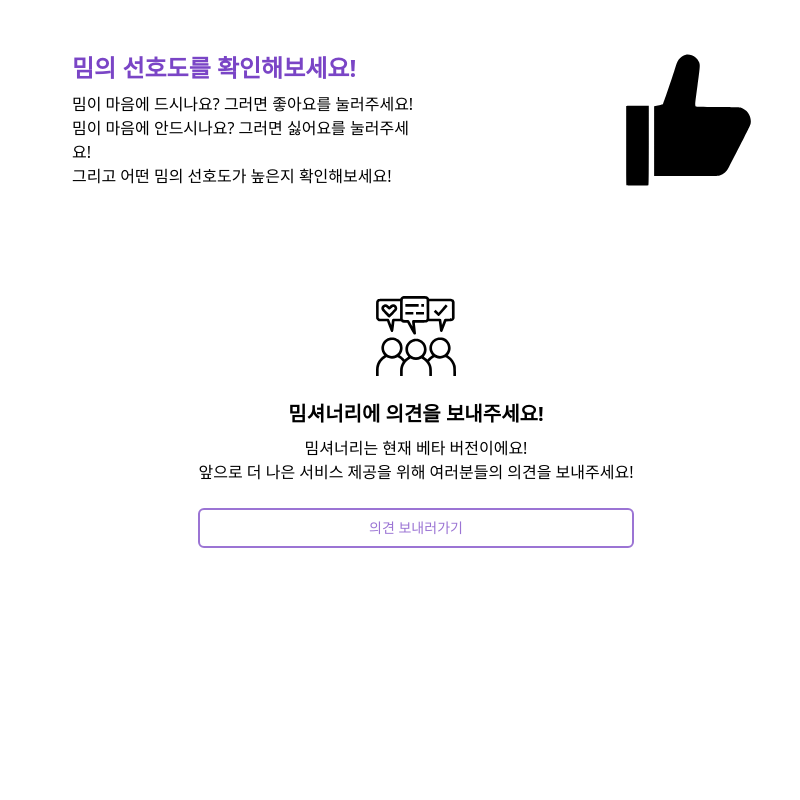
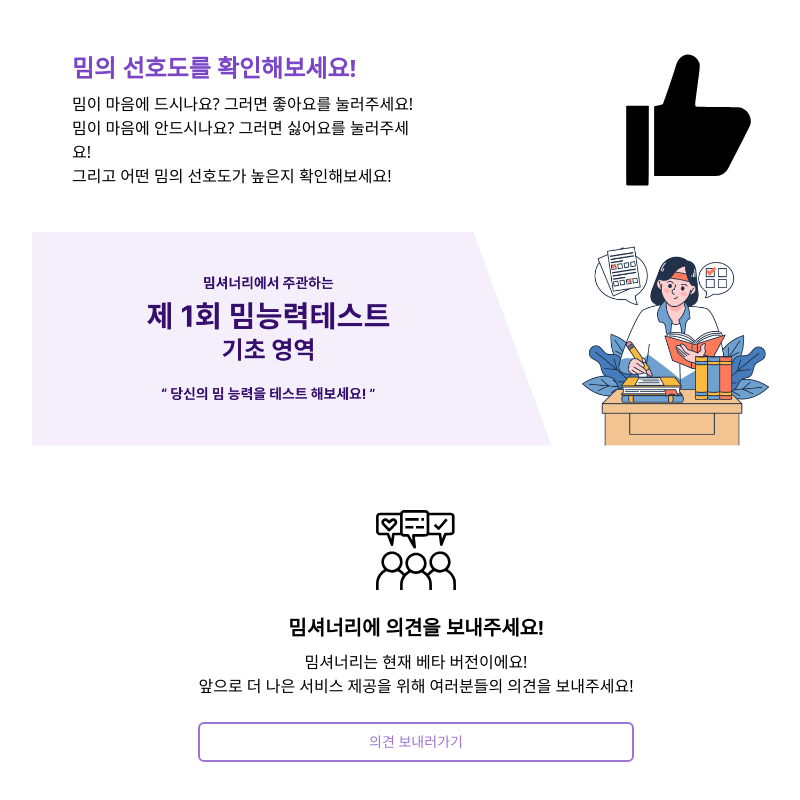
Before and after one commit to memetionary/memetionary-fe, a Next.js app in the folder memetionary/: page / in a window 1280 px wide. Shown: the part 880-1680 px from the top of the page, without its empty margins (224-1024 px from the left). Before the commit the page ends 1492 px from the top, so only its background shows below. Built offline with nearby package versions, Linux system fonts and the light colour scheme.

Commit message:
:sparkles: 밈 테스트 배너 추가

```diff
--- a/memetionary/src/app/page.tsx
+++ b/memetionary/src/app/page.tsx
@@ -6,6 +6,8 @@ import Input from '@/components/Input';
 import Link from 'next/link';
 import { ChangeEvent, useState } from 'react';
 import RandomButtom from '@/components/RandomButton';
+import TestBanner from '@/assets/images/banner-meme-test.png';
+import Image from 'next/image';
 
 export default function Home() {
   const [inputValue, setInputValue] = useState<string>('');
@@ -57,6 +59,11 @@ export default function Home() {
           <IconGood width={'full'} height={'full'} />
         </div>
       </section>
+      <section className="flex h-fit w-full items-center justify-center">
+        <Link href={'/test'}>
+          <Image src={TestBanner} alt="test-banner" />
+        </Link>
+      </section>
       <section className="flex h-fit w-80 min-w-fit flex-col items-center justify-center gap-6 py-16">
         <div className=" h-20">
           <IconOpinion width={'full'} height={'full'} />
```
Also changed, not shown: memetionary/src/assets/images/banner-meme-test.png (added).
